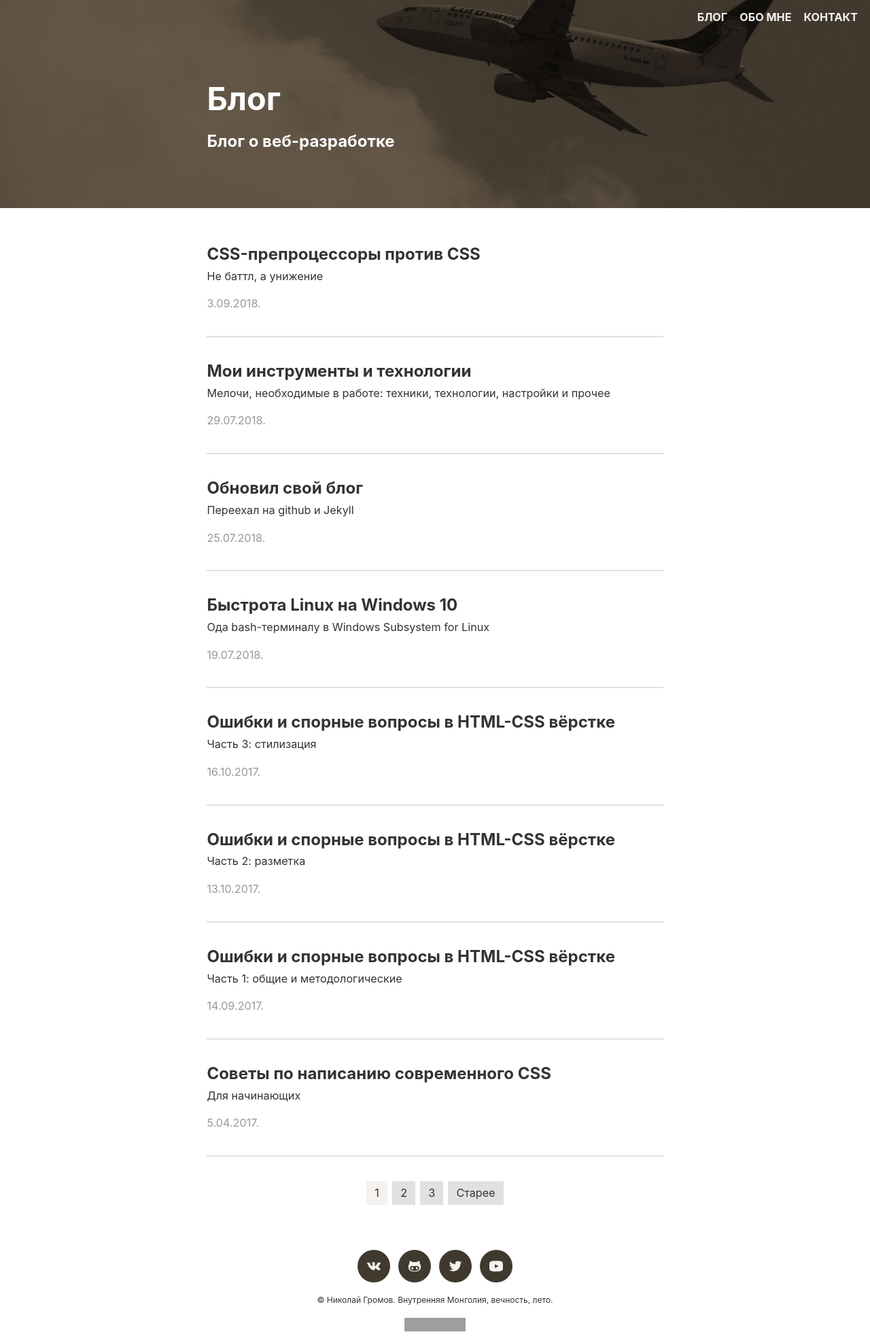
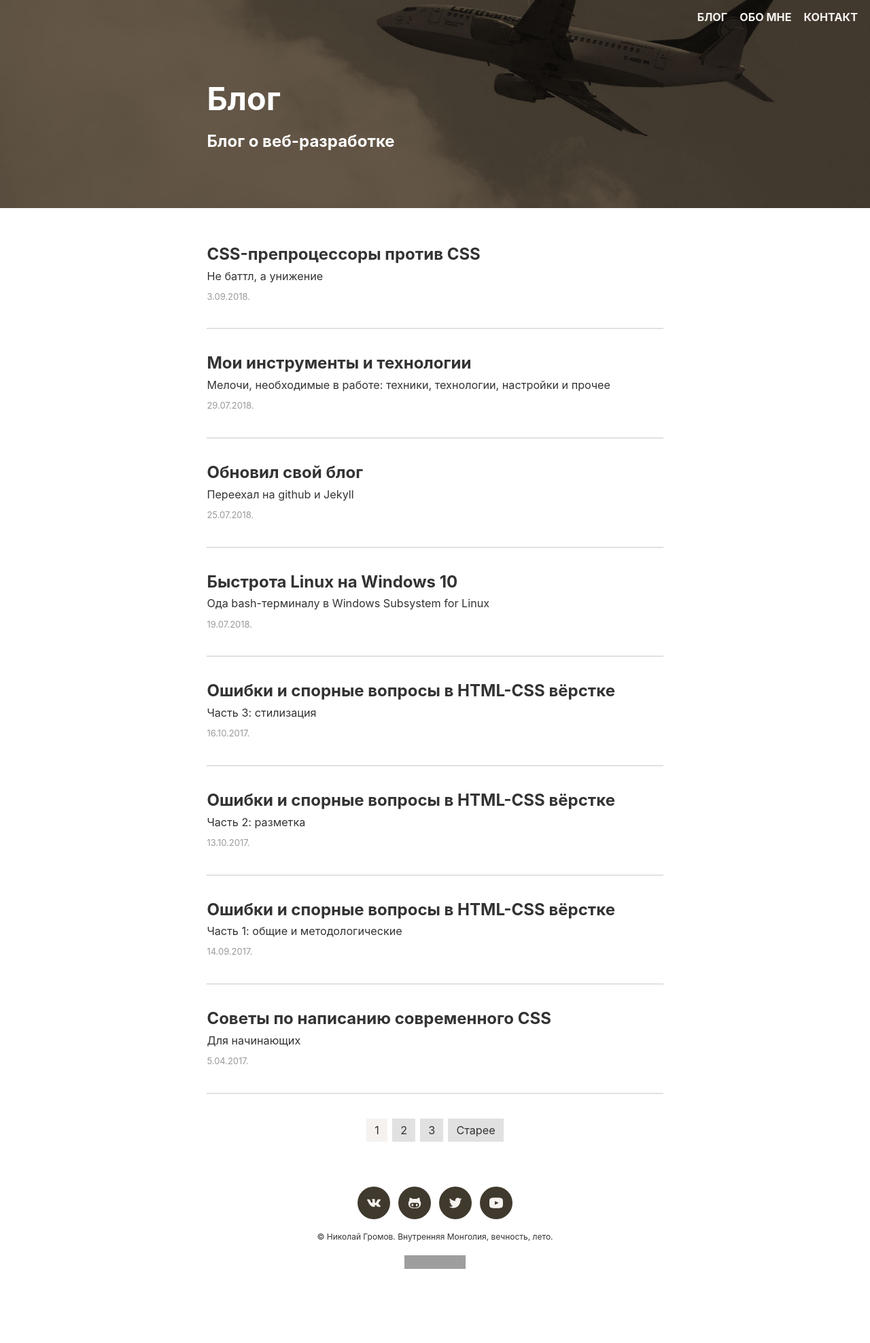
Before and after one commit to nicothin/nicothin.github.io, a Jekyll site: the page built from index.html, in a window 1280 px wide. Shown: the whole page at 68% size. Built offline with Jekyll 4.4.1, drawn with Linux system fonts in a browser that asks for light colours; the list of posts is cut into pages by our own code; after the commit the page ends 1883 px from its top, so only the background shows below that; grey boxes are pictures that could not be loaded.

Commit message:
Главная: чуть поправил стили для дат

```diff
--- a/_sass/_posts-list.scss
+++ b/_sass/_posts-list.scss
@@ -41,9 +41,11 @@
 
   &__item-subtitle {
     margin-top: 0;
+    margin-bottom: 0.4em;
   }
 
   &__item-meta {
+    margin-top: 0;
     margin-bottom: 2rem;
     color: $gray-light;
 
@@ -57,4 +59,8 @@
       }
     }
   }
+
+  &__item-date {
+    font-size: 80%;
+  }
 }
--- a/index.html
+++ b/index.html
@@ -12,7 +12,7 @@ isHome: true
         <p class="posts-list__item-subtitle">{{ post.subtitle }}</p>
       {% endif %}
       <p class="posts-list__item-meta">
-        <time class="post__date" datetime="{{ post.date | date_to_xmlschema }}">
+        <time class="posts-list__item-date" datetime="{{ post.date | date_to_xmlschema }}">
           {%- assign date_format = site.date_format | default: "%b %-d, %Y" -%}
           {{ post.date | date: date_format }}.
         </time>
```
